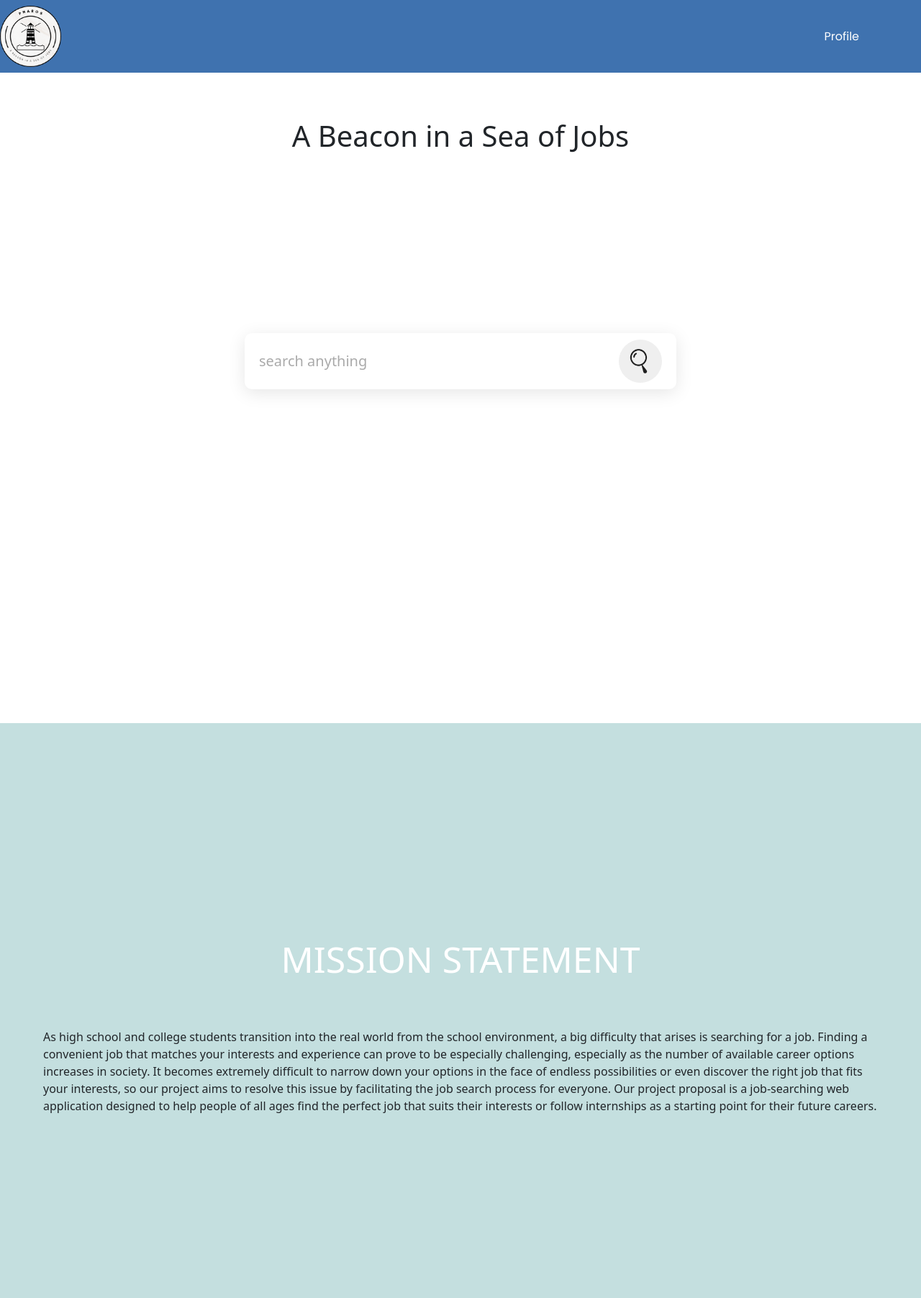
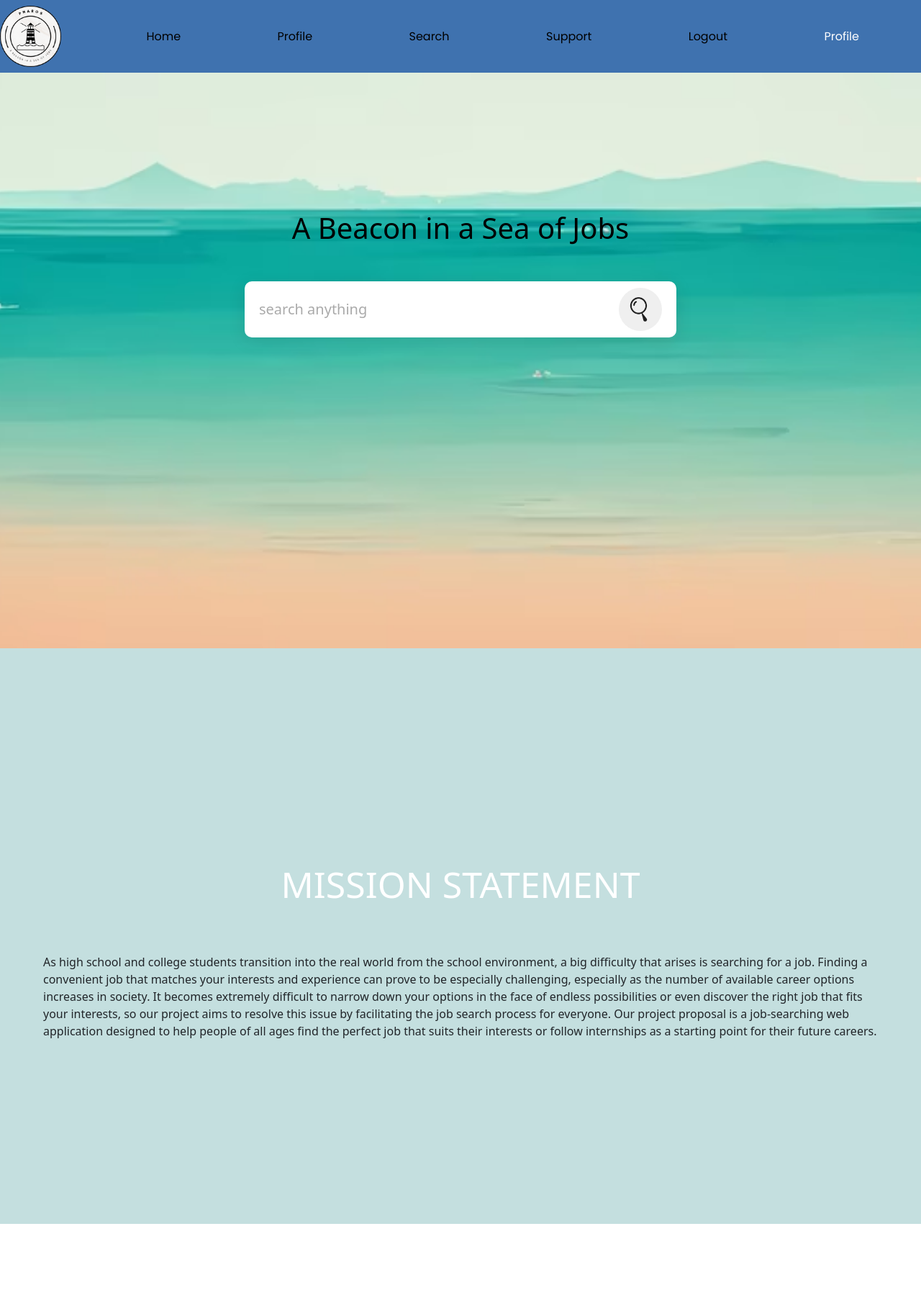
Before and after one commit to carminvuong/job-searching, a Django app: page / in a window 1280 px wide. Shown: the top 1804 px of the page at 72% size. Run offline with Django 4.2, Linux system fonts and the light colour scheme; some libraries are stand-ins or nearby versions.

Commit message:
worked on background and stuff

```diff
--- a/jobsearching/jobwebsite/static/css/base.css
+++ b/jobsearching/jobwebsite/static/css/base.css
@@ -7,18 +7,17 @@
 }
 
 .navbar {
-  margin: 0px;
-  padding: 0px;
   background-color: #3F72AF;
-  /*background-color:rgb(108, 173, 252);*/
+  overflow: hidden;
   font-family: 'Poppins', sans-serif;
+  justify-content: none;
   font-size: 30px;
 }
 
 .navbar a {
   float: left;
   font-size: 16px;
-  color: white;
+  color: rgb(0, 0, 0);
   text-align: center;
   padding: 14px 16px;
   text-decoration: none;
--- a/jobsearching/jobwebsite/static/css/home.css
+++ b/jobsearching/jobwebsite/static/css/home.css
@@ -1,17 +1,18 @@
-
-
-.cont{
+.search{
   width: 100%;
-  padding: 5%;
+  padding: 15%;
+  align-items: center;
+  justify-content: center;
+  min-height: 100vh;
   background-position: center;
   background-size: cover;
-  align-items: center;
-  justify-content: center;
 }
 
-.d1 {
-  height:400px;
-
+h1 {
+  font-size: 50px;
+  color: #000000;
+  text-align: center;
+  margin: 0 0 20px;
 }
 
 .search-bar {
@@ -21,7 +22,7 @@
   border-radius: 5px;
   display: flex;
   margin: 0 auto;
-  margin-top:250px;
+  margin-top: 50px;
   box-shadow: 0 5px 25px rgba(0, 0, 0, 0.1);
   align-items: center;
 }
--- a/jobsearching/jobwebsite/templates/jobwebsite/base.html
+++ b/jobsearching/jobwebsite/templates/jobwebsite/base.html
@@ -25,6 +25,11 @@
       <nav>
           <div class="navbar" style="margin:0px">
             <img src="{% static '/images/Logo.jpg' %}" width="85" height="85" alt="bamshazam">
+            <a href="/home/">Home</a>
+            <a href="/profile/">Profile</a>
+            <a href="/search/">Search</a>
+            <a href="/search/">Support</a>
+            <a href="/logout/">Logout</a>
             <div class="dropdown">
               <button class="dropbtn" onclick="myFunction()">Profile
               </button>
--- a/jobsearching/jobwebsite/templates/jobwebsite/home.html
+++ b/jobsearching/jobwebsite/templates/jobwebsite/home.html
@@ -10,16 +10,12 @@ Home
 {% endblock %}
 
 {% block content %}
-<div class="cont">
+<div class="search" style="background-image: url('{% static '/images/beach.png' %}');">
     <h1 style="text-align: center;"> A Beacon in a Sea of Jobs </h1>
     <form action="" class="search-bar" style="border-radius:10px">
             <input type="text" placeholder="search anything" name="q">
             <button type="submit"><img src="{% static '/images/Search.png' %}"></button>
     </form>
-</div>
-
-<div class="d1">
-<section></section>
 </div>
 
 <section id="mission">
--- a/jobsearching/signup/templates/signup/signup.html
+++ b/jobsearching/signup/templates/signup/signup.html
@@ -11,8 +11,8 @@
 <div class="form">
     <form method="POST" class="form-group">
         <h1 class="mt-2">
-            Job Support
-         </h1>
+            Pharos
+        </h1>
         {% csrf_token %}
         {{form|crispy}}
         <p class="btnwrap"><button type="submit" class="btn btn-success" id ="submitBtn"
```
Also changed, not shown: jobsearching/signup/forms.py (+14 -4 lines), jobsearching/jobwebsite/static/images/beach.png (added).
